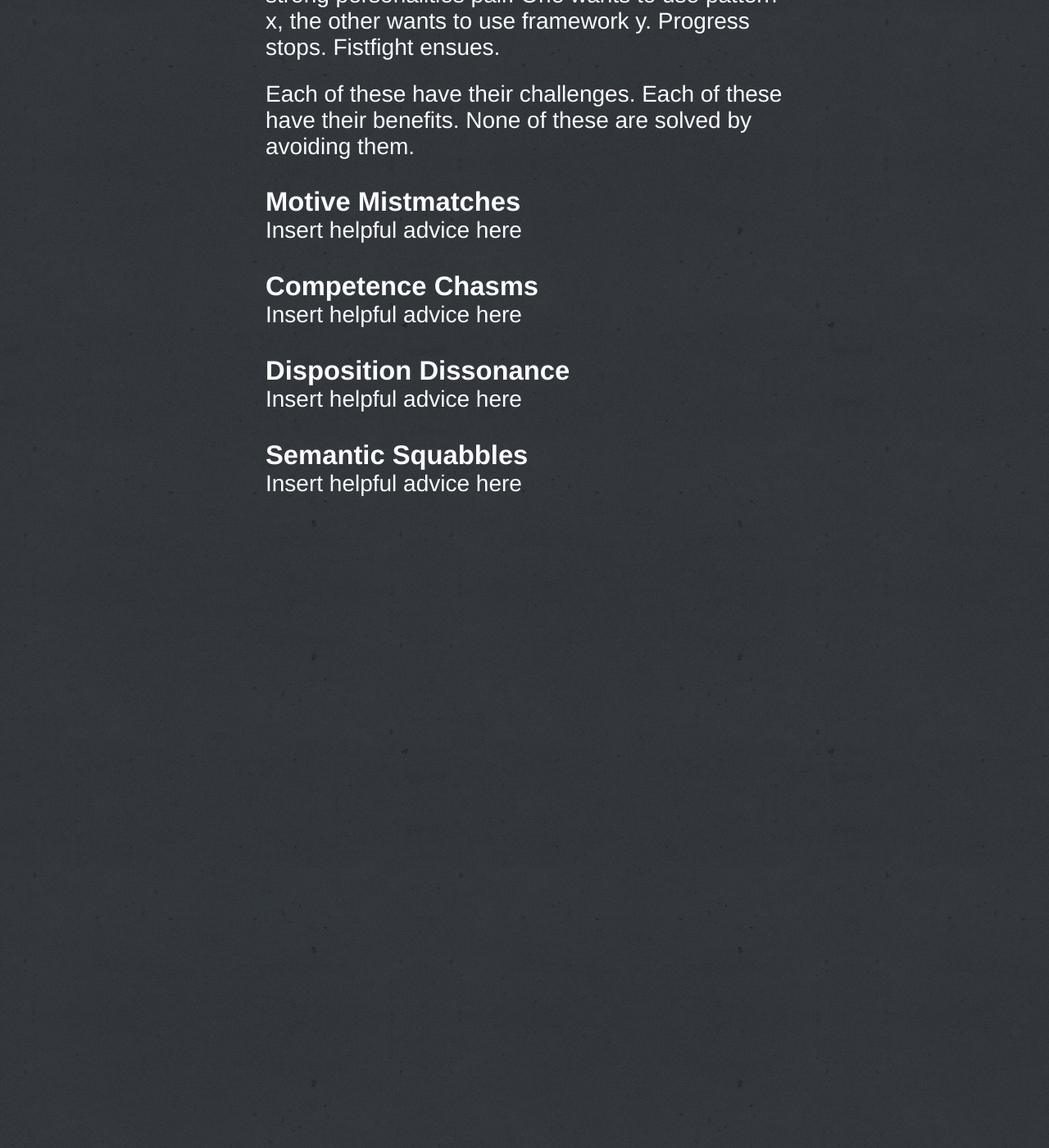
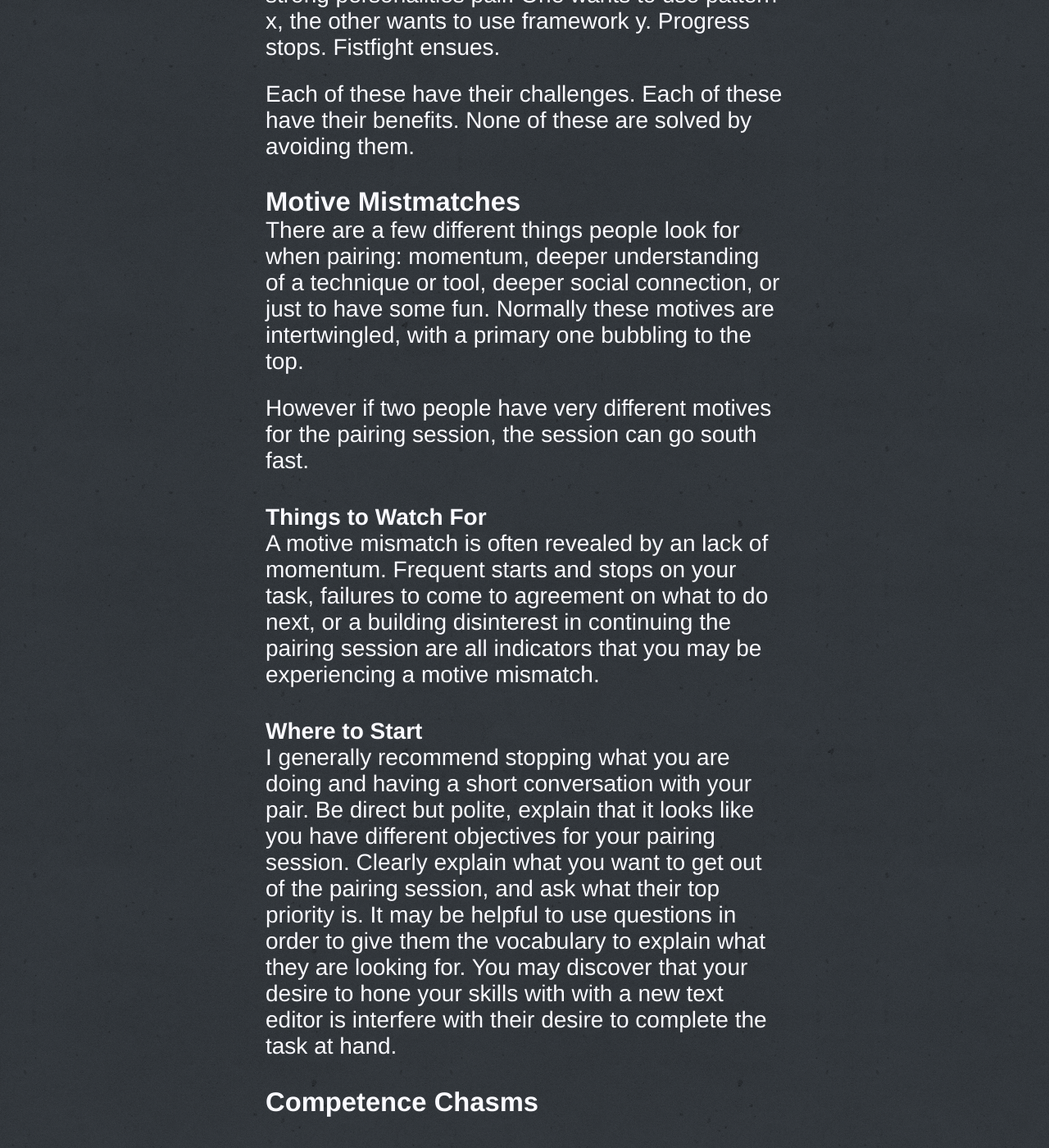
Before and after one commit to zspencer/www.zeespencer.com, a Jekyll site: the page built from drafts/_posts/2011-12-31-the-hardest-part-of-xp.markdown, in a window 1280 px wide and 1400 px high, scrolled down 1880 px. Shown: the whole window at 82% size. Built offline with Jekyll 4.4.1, drawn with Linux system fonts in a browser that asks for light colours; before the commit the page ends 2510 px from its top, so only the background shows below that; some of the changed text lies outside the part shown.

Commit message:
Adds Motive Mismatch draft

```diff
--- a/drafts/_posts/2011-12-31-the-hardest-part-of-xp.markdown
+++ b/drafts/_posts/2011-12-31-the-hardest-part-of-xp.markdown
@@ -32,7 +32,7 @@ When pair programming, I\'ve noticed some patterns that add to the challenge:
 
 *  Motive Mismatches: These occur when each partner has a different goal, maybe
    one partner wishes to explore an idea they read about recently, while the
-   other simply wants to finish the card and move on.
+   other simply wants to finish their current task and move on.
 *  Competence Chasms: Sometimes you\'ll see two people with very different
    levels of skill pairing. One simply breathes code, the other is fresh out of
    college. Both struggle to interact due to the gap in their experiences.
@@ -47,10 +47,44 @@ Each of these have their challenges. Each of these have their benefits. None of
 these are solved by avoiding them.
 
 ###Motive Mistmatches
-Insert helpful advice here
+There are a few different things people look for when pairing: momentum,
+deeper understanding of a technique or tool, deeper social connection, or just
+to have some fun. Normally these motives are intertwingled, with a primary one
+bubbling to the top.
+
+However if two people have very different motives for the pairing session,
+the session can go south fast.
+
+#### Things to Watch For
+A motive mismatch is often revealed by an lack of momentum. Frequent
+starts and stops on your task, failures to come to agreement on what to do next,
+or a building disinterest in continuing the pairing session are all indicators
+that you may be experiencing a motive mismatch.
+
+#### Where to Start
+I generally recommend stopping what you are doing and having a short
+conversation with your pair. Be direct but polite, explain that it looks like
+you have different objectives for your pairing session. Clearly explain what you
+want to get out of the pairing session, and ask what their top priority is. It
+may be helpful to use questions in order to give them the vocabulary to explain
+what they are looking for. You may discover that your desire to hone your skills
+with with a new text editor is interfere with their desire to complete the task
+at hand.
+
 ### Competence Chasms
-Insert helpful advice here
+
+#### Things to Watch For
+
+#### Where to Start
+
 ### Disposition Dissonance
-Insert helpful advice here
+
+#### Things to Watch For
+
+#### Where to Start
+
 ### Semantic Squabbles
-Insert helpful advice here
+
+#### Things to Watch For
+
+#### Where to Start
```
